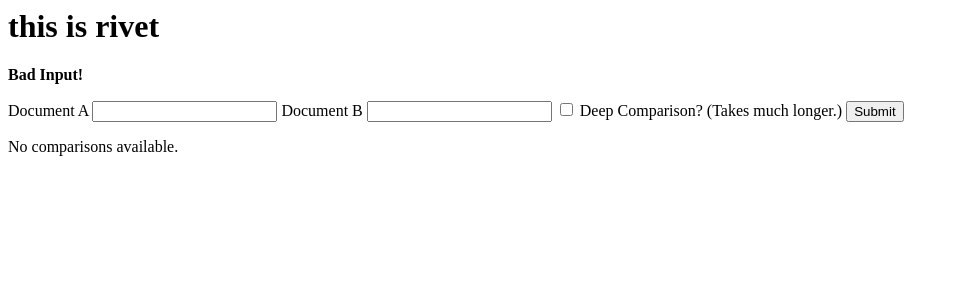
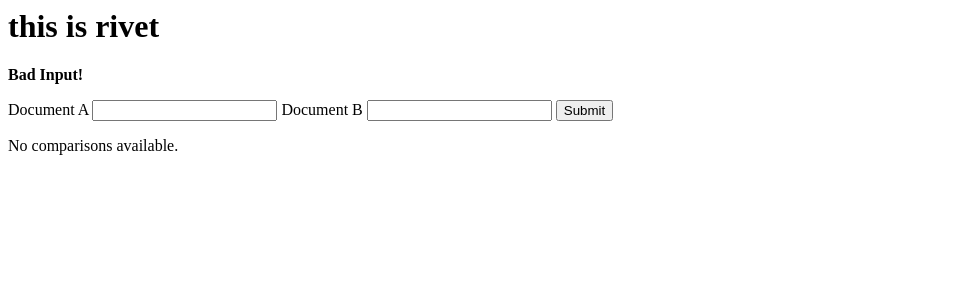
Before and after one commit to DruidGreeneyes/rivet_site, a Django app: page /rivet/submit/ in a window 1280 px wide. Shown: the top 300 px of the page, without its empty margins (0-959 px from the left). Run offline with Django 3.2, Linux system fonts and the light colour scheme; data that the repository does not hold is empty.

Commit message:
removed deep comparison b/c broken

```diff
--- a/rivet/templates/rivet/index.html
+++ b/rivet/templates/rivet/index.html
@@ -8,8 +8,6 @@
     <input type="text" name="doca" id="doc_a"/>
     <label for="doc_b">Document B</label>
     <input type="text" name="docb" id="doc_b"/>
-    <input type="checkbox" name="deep" id="deep_c"/>
-    <label for="deep_c">Deep Comparison? (Takes much longer.)</label>
     <input type="submit" value="Submit"/>
 </form>
 
--- a/rivet/views.py
+++ b/rivet/views.py
@@ -26,7 +26,6 @@ def submit(request):
     try:
         print(request.POST.keys())
         document_a, document_b = sorted((request.POST['doca'], request.POST['docb']))
-        do_deep = 'deep' in request.POST
     except KeyError:
         latest_comparisons = get_latest_comparisons()
         return render(request, 'rivet/index.html', {
@@ -38,11 +37,7 @@ def submit(request):
             cmp = Comparison.objects.get(document_a=document_a, document_b=document_b)
         except Comparison.DoesNotExist:
             print("Comparing documents: ")
-            if do_deep:
-                with Lexicon.open(size=1000, nnz=8) as lexicon:
-                    result = rivet.compare_documents(document_a, document_b, lexicon=lexicon, ingest=True)
-            else:
-                result = rivet.compare_documents(document_a, document_b)
+            result = rivet.compare_documents(document_a, document_b)
             result = result[0][1]
             cmp = Comparison(document_a=document_a, document_b=document_b, result=result)
             cmp.save()
```
Also changed, not shown: rivet/migrations/0001_initial.py (added).
